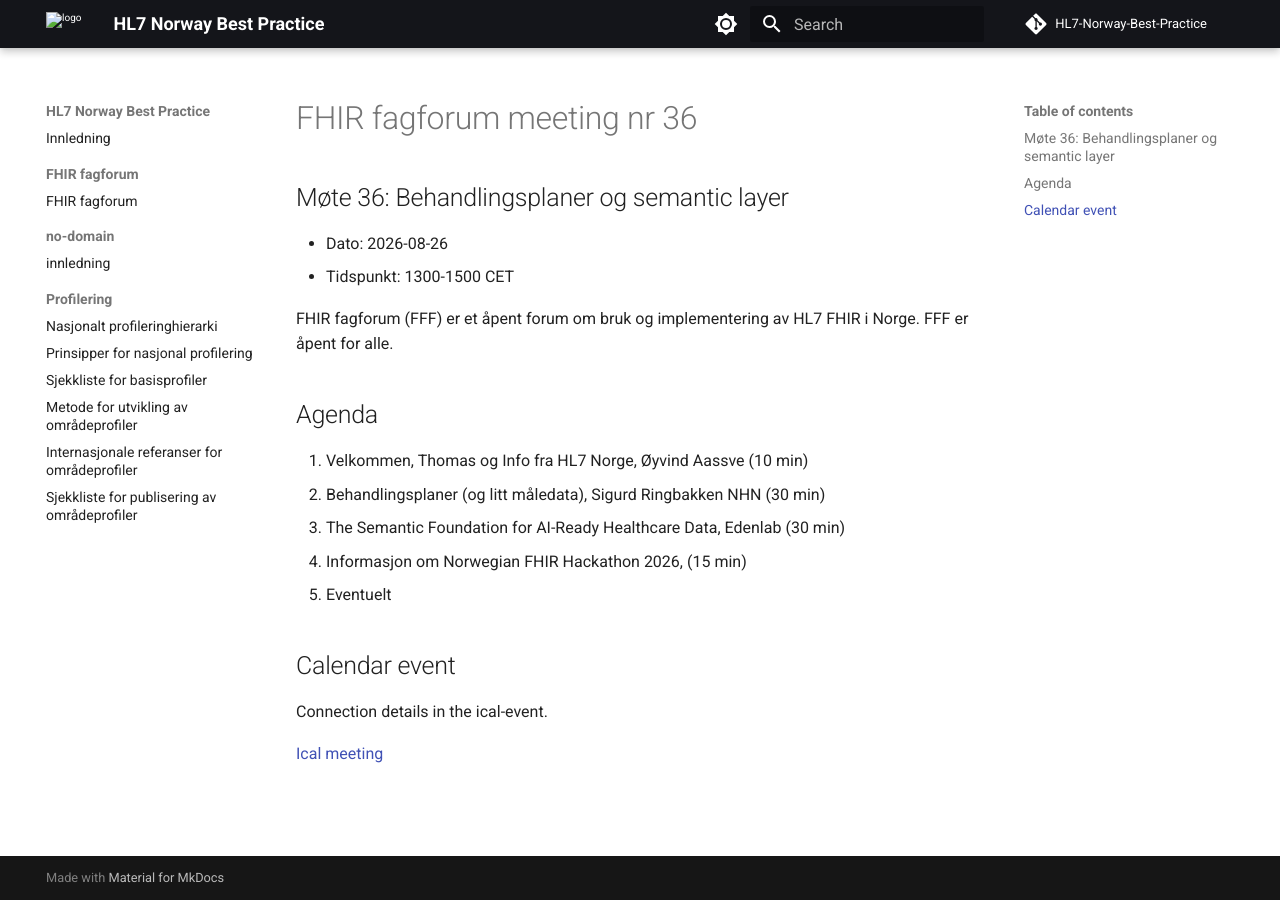
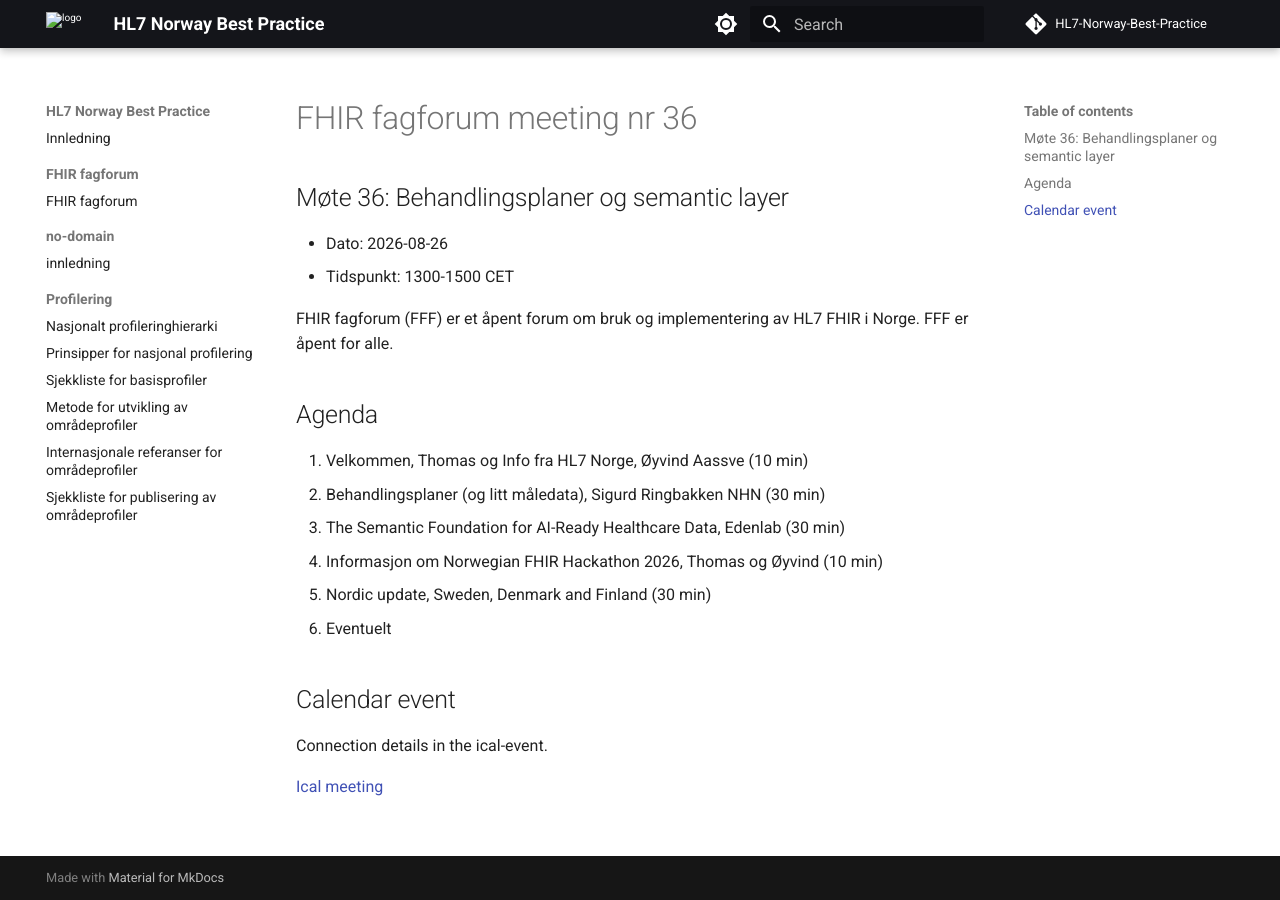
Before and after one commit to HL7Norway/best-practice, an MkDocs documentation site: the page built from docs/FHIR-faglig-forum/_agenda/2026-08-26-agenda.md, in a window 1280 px wide. Built offline with MkDocs 1.6.1 and Material for MkDocs 9.7.7, drawn with Linux system fonts in a browser that asks for light colours; comment, search, counter and statistics services are not loaded.

Commit message:
agenda update

```diff
--- a/docs/FHIR-faglig-forum/_agenda/2026-08-26-agenda.md
+++ b/docs/FHIR-faglig-forum/_agenda/2026-08-26-agenda.md
@@ -18,8 +18,9 @@ FHIR fagforum (FFF) er et åpent forum om bruk og implementering av HL7 FHIR i N
 1. Velkommen, Thomas og Info fra HL7 Norge, Øyvind Aassve (10 min)
 2. Behandlingsplaner (og litt måledata), Sigurd Ringbakken NHN (30 min)
 3. The Semantic Foundation for AI-Ready Healthcare Data, Edenlab (30 min)
-4. Informasjon om Norwegian FHIR Hackathon 2026, (15 min)
-5. Eventuelt
+4. Informasjon om Norwegian FHIR Hackathon 2026, Thomas og Øyvind (10 min)
+5. Nordic update, Sweden, Denmark and Finland (30 min)
+6. Eventuelt
 
 ## Calendar event
 
```
